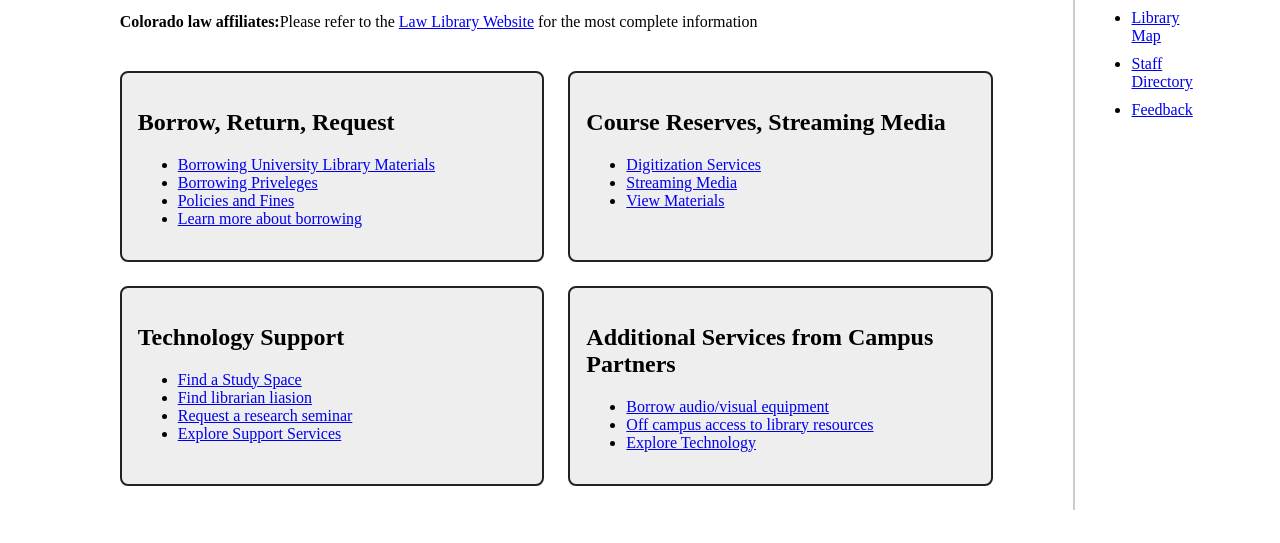
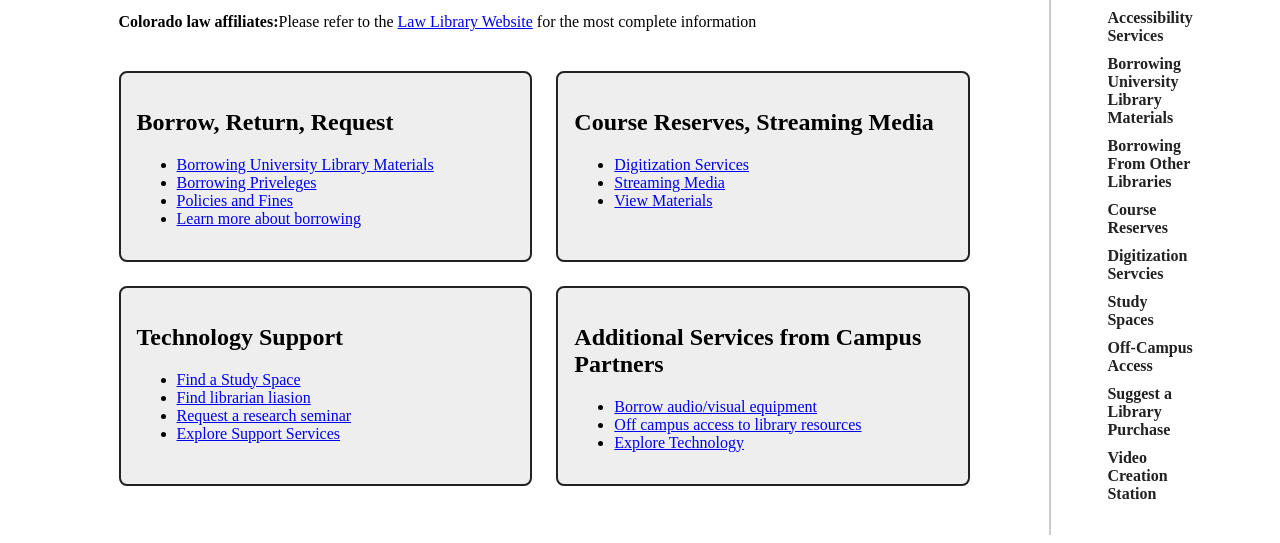
Before and after one commit to MarcyLake/CSCI-3150, a plain HTML site: page final-draft-2/final.html in a window 1280 px wide. Shown: the part 444-987 px from the top of the page. Before the commit the page ends 962 px from the top, so only its background shows below. Drawn offline with Linux system fonts and the light colour scheme.

Commit message:
finished first draft

```diff
--- a/final-draft-2/css/final.css
+++ b/final-draft-2/css/final.css
@@ -1,5 +1,6 @@
 nav {
     background-color: #222;
+    margin: 0;
 }
 
 nav ul {
@@ -64,7 +65,7 @@ hr {
 #search-area {
     background-color: #EEEEEE;
     width: 100%;
-    margin:auto;
+    margin:0;
 }
 
 #search-area strong {
@@ -140,20 +141,29 @@ hr {
     gap: 2rem;
 }
 
-/* Main content should take most of the space */
 #main-content {
     flex: 2;
 }
 
-/* Sidebar takes up less space */
 #right-sidebar {
     flex: 1.5;
     padding: 1rem;
     border-left: 2px solid #ccc;
 }
 
-/* Optional: Style links inside sidebar */
-#right-sidebar .link {
+#right-sidebar ul {
+    list-style-type: none;
+}
+
+#right-sidebar .aside-link {
     display: block;
     margin-bottom: 10px;
+    text-decoration: none;
+    font-weight: bold;
+    color: #222;
 }
+
+#right-sidebar .aside-link:hover {
+    background-color:#40404040;
+    width:100%;
+}
--- a/final-draft-2/final.html
+++ b/final-draft-2/final.html
@@ -85,9 +85,15 @@
     <aside id="right-sidebar">
         <h2>Quick Links</h2>
         <ul>
-      <li><a href="foo.html" class="link">Library Map</a></li>
-      <li><a href="foo.html" class="link">Staff Directory</a></li>
-      <li><a href="foo.html" class="link">Feedback</a></li>
+            <li><a href="foo.html" class="aside-link">Accessibility Services</a></li>
+            <li><a href="foo.html" class="aside-link">Borrowing University Library Materials</a></li>
+            <li><a href="foo.html" class="aside-link">Borrowing From Other Libraries</a></li>
+            <li><a href="foo.html" class="aside-link">Course Reserves</a></li>
+            <li><a href="foo.html" class="aside-link">Digitization Servcies</a></li>
+            <li><a href="foo.html" class="aside-link">Study Spaces</a></li>
+            <li><a href="foo.html" class="aside-link">Off-Campus Access</a></li>
+            <li><a href="foo.html" class="aside-link">Suggest a Library Purchase</a></li>
+            <li><a href="foo.html" class="aside-link">Video Creation Station</a></li>
         </ul>
     </aside>
 </div>
```
Lines whose indentation alone changed are shown as unchanged.
